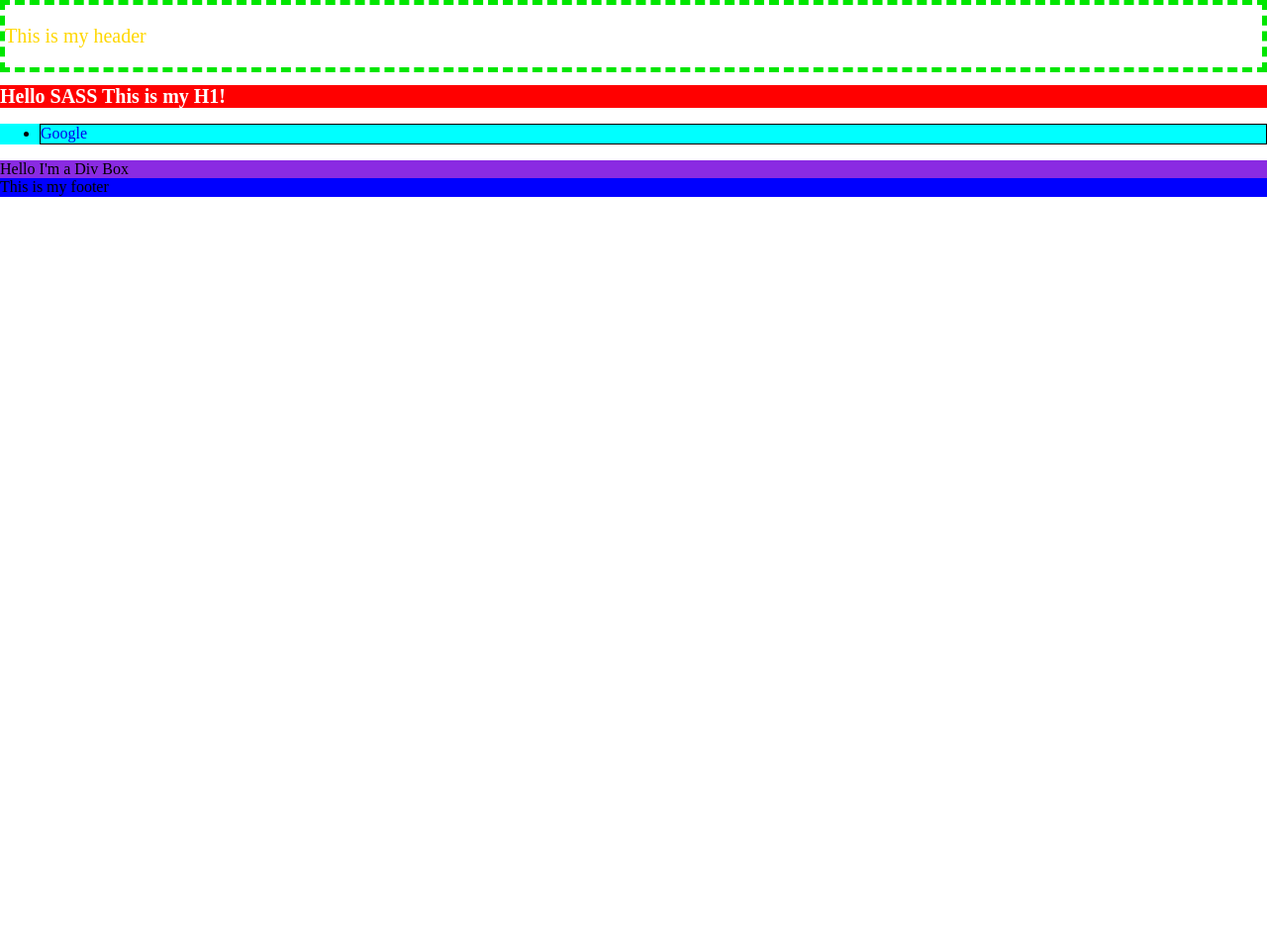
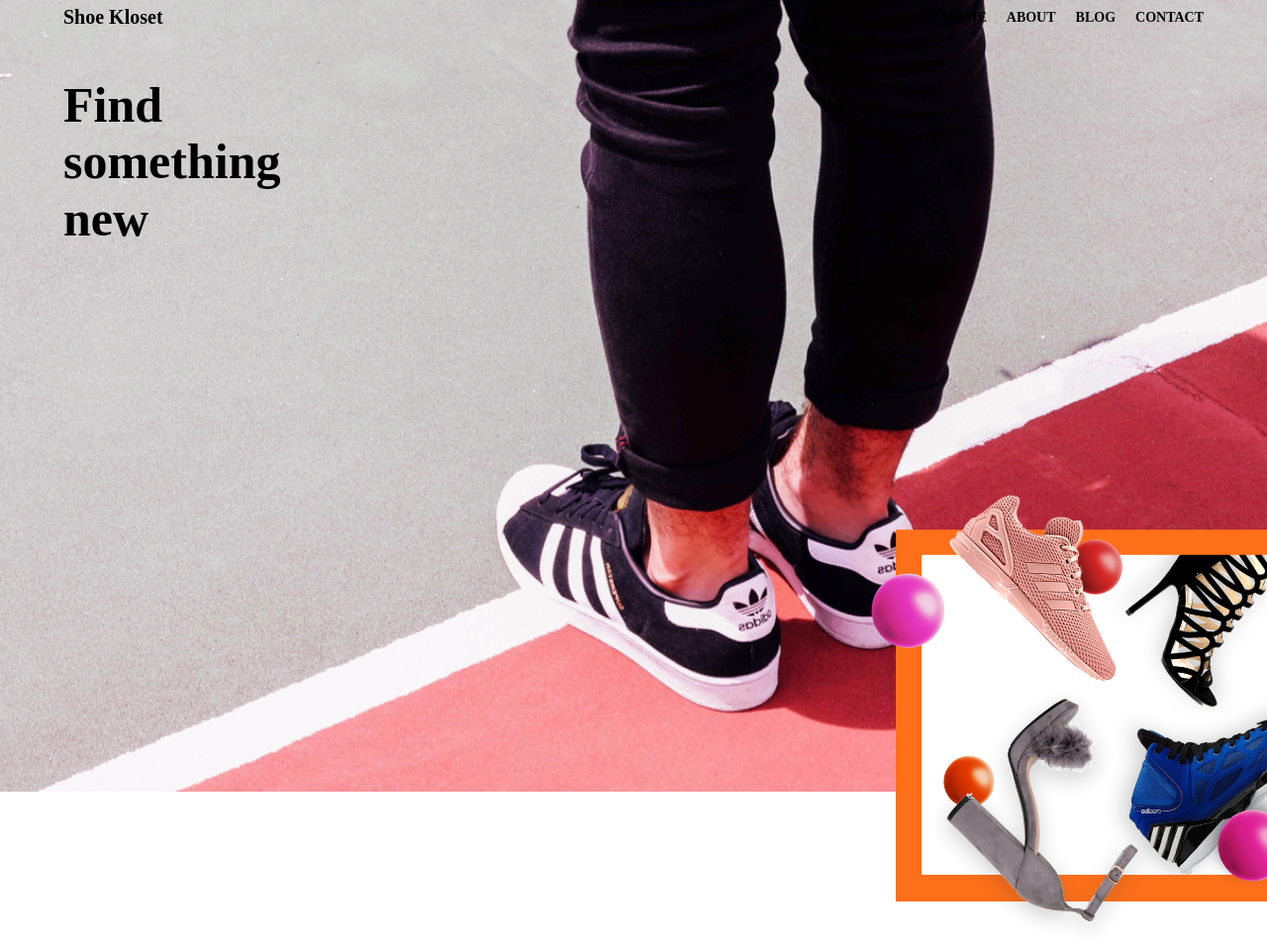
Before and after one commit to saeedmalak/saeed-malakhail-project-two, a plain HTML site: page index.html in a window 1280 px wide. Shown: the whole page at 99% size. Before the commit the page ends 800 px from the top, so only its background shows below. Drawn offline with Linux system fonts and the light colour scheme.

Commit message:
header completed :boom:

```diff
--- a/index.html
+++ b/index.html
@@ -4,22 +4,33 @@
   <meta charset="UTF-8">
   <meta name="viewport" content="width=device-width, initial-scale=1.0">
   <link rel="stylesheet" href="./styles/style.css">
-  <title>Document</title>
+  <title>Shoe Kloset</title>
 </head>
 <body>
+
   <header>
-    <p>This is my header</p>
+    <div class="wrapper">
+      <div class="header-nav">
+        <h1 class="logo">Shoe Kloset</h1>
+        <nav class="main-nav">
+          <ul class="main-nav__list">
+            <li class="main-nav__list-item"><a href="#">Home</a></li>
+            <li class="main-nav__list-item"><a href="#">About</a></li>
+            <li class="main-nav__list-item"><a href="#">Blog</a></li>
+            <li class="main-nav__list-item"><a href="#">Contact</a></li>
+          </ul>
+        </nav>
+      </div>
+
+      <h2 class="title">Find something new</h2>
+
+      <div class="header-box">
+        <figure>
+          <img class="header-box__img" src="./assets/home-box-header.png" alt="A thick orange border box with bright color running shoes & high heels">
+        </figure>
+      </div>
+    </div>
   </header>
-  <h1>Hello SASS This is my H1!</h1>
 
-  <main>
-    <ul>
-      <li><a href="www.google.com">Google</a></li>
-    </ul>
-
-    <div class="box">Hello I'm a Div Box</div>
-  </main>
-
-  <footer>This is my footer</footer>
 </body>
 </html>
--- a/styles/sass/_footer.scss
+++ b/styles/sass/_footer.scss
@@ -1,3 +1,3 @@
-footer {
-  background-color: blue;
-}
+// footer {
+//   background-color: blue;
+// }
--- a/styles/sass/_global.scss
+++ b/styles/sass/_global.scss
@@ -1,17 +1,17 @@
-// Defining my variables:
-$primary: purple;
-$secondary: green;
+// // Defining my variables:
+// $primary: purple;
+// $secondary: green;
 
-//Declaration of a mixin
-@mixin font-def($size-value,$font-color) {
-  font-size: $size-value;
-  color: $font-color;
-}
+// //Declaration of a mixin
+// @mixin font-def($size-value,$font-color) {
+//   font-size: $size-value;
+//   color: $font-color;
+// }
 
-//Default values:
-@mixin position($type:relative, $top:0, $left:0){
-  position: $type;
-  top: $top;
-  left: $left;
-  background-color: blueviolet;
-}
+// //Default values:
+// @mixin position($type:relative, $top:0, $left:0){
+//   position: $type;
+//   top: $top;
+//   left: $left;
+//   background-color: blueviolet;
+// }
--- a/styles/sass/_header.scss
+++ b/styles/sass/_header.scss
@@ -1,15 +1,72 @@
+// header {
+//   color: $primary;
+//   border: 5px dashed lighten($secondary, 20%);
+
+//   //Calling the mixin
+//   @include font-def(20px, gold);
+// }
+
+// h1 {
+//   background-color: red;
+//   color: darken($primary, 20%);
+
+//   //Calling the mixin with a diff value
+//   @include font-def(20px,white);
+// }
 header {
-  color: $primary;
-  border: 5px dashed lighten($secondary, 20%);
-
-  //Calling the mixin
-  @include font-def(20px, gold);
+  min-height: 100vh;
+  position: relative;
+  background-image: url('../assets/header-image.jpg');
+  background-size: cover;
+  // background-repeat: no-repeat;
 }
 
-h1 {
-  background-color: red;
-  color: darken($primary, 20%);
+.header-nav {
+  display: flex;
+  justify-content: space-between;
+    .logo {
+      margin: 0;
+      padding-top: 6px;
+    }
+  }
 
-  //Calling the mixin with a diff value
-  @include font-def(20px,white);
+.main-nav {
+  padding: 0;
+  &__list {
+    padding: 0;
+    list-style: none;
+    display: flex;
+    flex-wrap: wrap;
+    justify-content: flex-end;
+    &-item a {
+      text-decoration: none;
+      color: black;
+      font-size: 1.4rem;
+      text-transform: uppercase;
+      padding: 20px 0 0 20px;
+      font-weight: bold;
+    }
+  }
 }
+
+h2 {
+  font-size: 5rem;
+  max-width: 300px;
+}
+
+figure {
+  margin: 0;
+}
+
+img {
+  max-width: 100%;
+  display: block;
+}
+
+.header-box {
+  width: 400px;
+  height: 400px;
+  position: absolute;
+  bottom: -100px;
+  right: 0;
+}
--- a/styles/sass/_main.scss
+++ b/styles/sass/_main.scss
@@ -1,13 +1,13 @@
-ul {
-  background-color: aqua;
-  li {
-    border: 1px solid black;
-    a {
-      text-decoration: none;
-    }
-  }
-}
+// ul {
+//   background-color: aqua;
+//   li {
+//     border: 1px solid black;
+//     a {
+//       text-decoration: none;
+//     }
+//   }
+// }
 
-.box {
-  @include position();
-}
+// .box {
+//   @include position();
+// }
--- a/styles/sass/style.scss
+++ b/styles/sass/style.scss
@@ -3,3 +3,13 @@
 @import 'header';
 @import 'main';
 @import 'footer';
+
+html {
+  font-size: 62.5%;
+}
+
+.wrapper {
+  max-width: 1240px;
+  width: 90%;
+  margin: 0 auto;
+}
```
Also changed, not shown: styles/style.css.
